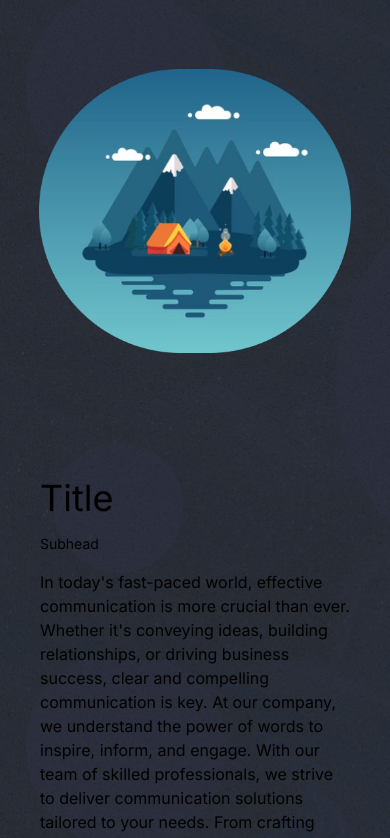
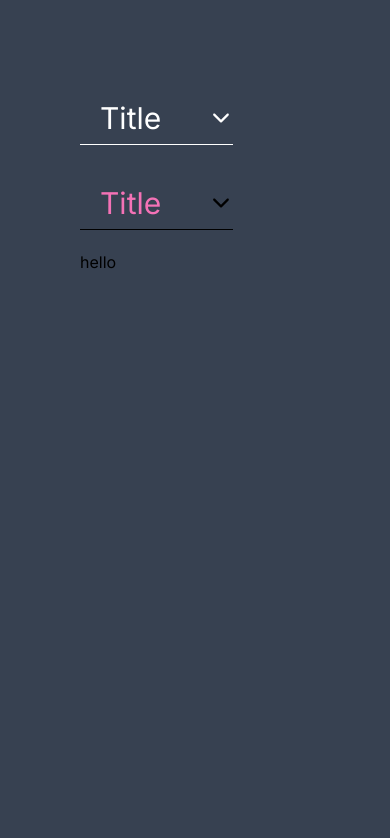
Before and after one commit to nikwib/Devinova, a Next.js app in the folder devinova/: page / in a window 390 px wide. Shown: the top 838 px of the page. Built offline with nearby package versions, Linux system fonts and the light colour scheme.

Commit message:
expandable component and herosection

```diff
--- /dev/null
+++ b/devinova/app/components/Expandable.tsx
@@ -0,0 +1,72 @@
+"use client";
+import { useEffect, useRef, useState } from "react";
+import { IoIosArrowDown, IoIosArrowUp } from "react-icons/io";
+
+const Expandable = ({
+  data,
+  textColor,
+  color,
+}: {
+  data: any;
+  textColor: string;
+  color: string;
+}) => {
+  const [open, setOpen] = useState(false);
+  const [contentHeight, setContentHeight] = useState(0);
+  const contentRef = useRef<HTMLParagraphElement>(null);
+
+  const handleOpen = () => {
+    setOpen(!open);
+  };
+
+  useEffect(() => {
+    if (contentRef.current) {
+      setContentHeight(contentRef.current.clientHeight);
+    }
+  }, [open]);
+
+  return (
+    <article className="py-5 w-full">
+      <section
+        className={`border-b-[1px] ${
+          color === "white" ? "border-white" : "border-black"
+        } pb-2 pl-5 flex items-center justify-between`}
+      >
+        <h3 className={`text-3xl  ${textColor}`}>{data.title}</h3>
+        <button className={`text-2xl text-${color}`} onClick={handleOpen}>
+          {open ? <IoIosArrowUp /> : <IoIosArrowDown />}
+        </button>
+      </section>
+
+      <section
+        className={`relative transition-linear ease-in-out duration-500 overflow-hidden
+${open ? `h-[${contentHeight}px]` : "h-0"}
+`}
+      >
+        <p
+          className={`transition-all ease-in-out duration-500 text-${color} ${
+            open ? "" : "-translate-y-full"
+          }`}
+          ref={contentRef}
+        >
+          Lorem ipsum, dolor sit amet consectetur adipisicing elit. Eveniet eum
+          nulla ipsa velit, veritatis qui deserunt excepturi perspiciatis nihil
+          fugiat fuga nostrum ullam ea, ut laboriosam debitis laudantium
+          incidunt nemo! heer Lorem ipsum, dolor sit amet consectetur
+          adipisicing elit. Eveniet eum nulla ipsa velit, veritatis qui deserunt
+          excepturi perspiciatis nihil fugiat fuga nostrum ullam ea, ut
+          laboriosam debitis laudantium incidunt nemo! there Lorem ipsum, dolor
+          sit amet consectetur adipisicing elit. Eveniet eum nulla ipsa velit,
+          veritatis qui deserunt excepturi perspiciatis nihil fugiat fuga
+          nostrum ullam ea, ut laboriosam debitis laudantium incidunt nemo!
+          balla Lorem ipsum, dolor sit amet consectetur adipisicing elit.
+          Eveniet eum nulla ipsa velit, veritatis qui deserunt excepturi
+          perspiciatis nihil fugiat fuga nostrum ullam ea, ut laboriosam debitis
+          laudantium incidunt nemo!
+        </p>
+      </section>
+    </article>
+  );
+};
+
+export default Expandable;
--- a/devinova/app/components/HeroSection.tsx
+++ b/devinova/app/components/HeroSection.tsx
@@ -1,26 +1,39 @@
 import Image, { StaticImageData } from "next/image";
+import TransparentWithBorderBtn from "./buttons/TransparentWithBorderBtn";
+import PurpleBtn from "./buttons/library/PurpleBtn";
 
 const HeroSection = ({
   image,
-  TextWithButton,
+  TextArea,
   imageRight,
 }: {
   image: StaticImageData;
-  TextWithButton: any
+  TextArea: JSX.Element;
   imageRight: boolean;
 }) => {
-
   return (
     <div
       className={`flex flex-col md:flex-row bg-[url('../public/background.png')] w-full min-h-screen ${
         imageRight && "flex-col-reverse md:flex-row-reverse"
       } `}
     >
-      <div className={`relative md:w-1/2 min-h-[50vh] flex justify-center items-center ${imageRight ? "md:justify-start": "md:justify-end"}`}>
-        <Image alt="pic" src={image} className=" w-4/5 min-w-[291px] max-w-[325px] md:max-w-none" />
+      <div
+        className={`relative md:w-1/2 min-h-[50vh] flex justify-center items-center ${
+          imageRight ? "md:justify-start" : "md:justify-end"
+        }`}
+      >
+        <Image
+          alt="pic"
+          src={image}
+          className=" w-4/5 min-w-[291px] max-w-[325px] md:max-w-none"
+        />
       </div>
-      <div className="flex justify-center items-center md:w-1/2 h-full opacity-100 p-10 md:p-20 xl:p-32">
-        {TextWithButton}
+      <div className="flex flex-col justify-center md:w-1/2 h-full opacity-100 p-10 md:p-20 xl:p-32">
+        {TextArea}
+        <div className="flex flex-row flex-wrap gap-x-4">
+          <PurpleBtn btnText={"Read More"} />
+          <TransparentWithBorderBtn btnText={"Contact"} />
+        </div>
       </div>
     </div>
   );
--- a/devinova/app/components/TextWithButton.tsx
+++ b/devinova/app/components/TextWithButton.tsx
@@ -3,7 +3,7 @@ import BodyTwoHeadings from "./textAreas/BodyTwoHeadings";
 
 const TextWithButton = ( { data } : {data: any} ) => {
   return (
-    <div className="dark:text-white">
+    <div>
       {data.subHeadAbove ? (
         <BodyThreeHeadings data={data} />
       ) : (
--- /dev/null
+++ b/devinova/app/components/buttons/TransparentWithBorderBtn.tsx
@@ -0,0 +1,5 @@
+const TransparentWithBorderBtn = ({ btnText }: { btnText: string }) => {
+    return <button className="shadow-lg shadow-black my-4 border border-customGreen select-none text-customGreen px-6 min-w-52 py-3 rounded-md text-lg">{btnText}</button>;
+}
+
+export default TransparentWithBorderBtn
--- a/devinova/app/components/buttons/UnstyledBtn.tsx
+++ b/devinova/app/components/buttons/UnstyledBtn.tsx
@@ -1,9 +1,5 @@
-import React from 'react'
+const UnstyledBtn = ({ btnText }: { btnText: string }) => {
+  return <button className="shadow-lg shadow-black my-4 border-customGreen select-none text-customGrey px-6 min-w-52 py-3 rounded-md text-lg">{btnText}</button>;
+};
 
-const UnstyledBtn = () => {
-  return (
-    <div>UnstyledBtn</div>
-  )
-}
-
-export default UnstyledBtn
+export default UnstyledBtn;
--- /dev/null
+++ b/devinova/app/components/buttons/library/PurpleBtn.tsx
@@ -0,0 +1,5 @@
+const PurpleBtn = ({ btnText }: { btnText: string }) => {
+    return <button className="shadow-lg shadow-black my-4 bg-violet-400 select-none text-customGrey px-6 min-w-52 py-3 rounded-md text-lg">{btnText}</button>;
+}
+
+export default PurpleBtn
--- a/devinova/app/components/textAreas/BodyThreeHeadings.tsx
+++ b/devinova/app/components/textAreas/BodyThreeHeadings.tsx
@@ -3,7 +3,7 @@ import BodyTwoHeadings from "./BodyTwoHeadings";
 const BodyThreeHeadings = ({ data }: { data: any }) => {
   return (
     <>
-      <h6 className="text-sm">{data.subHeadAbove}</h6>
+      <h6 className="text-sm dark:text-white">{data.subHeadAbove}</h6>
       <BodyTwoHeadings data={data} />
     </>
   );
--- a/devinova/app/components/textAreas/BodyTwoHeadings.tsx
+++ b/devinova/app/components/textAreas/BodyTwoHeadings.tsx
@@ -3,9 +3,9 @@ import React from "react";
 const BodyTwoHeadings = ({ data }: { data: any }) => {
   return (
     <>
-      <h4 className="text-4xl py-4">{data.title}</h4>
-      <h6 className="text-sm">{data.subHead}</h6>
-      <p className="py-4">{data.body}</p>
+      <h4 className="text-4xl py-4 dark:text-white">{data.title}</h4>
+      <h6 className="text-sm dark:text-white">{data.subHead}</h6>
+      <p className="py-4 dark:text-white">{data.body}</p>
     </>
   );
 };
--- a/devinova/app/layout.tsx
+++ b/devinova/app/layout.tsx
@@ -16,7 +16,7 @@ export default function RootLayout({
 }>) {
   return (
     <html lang="en">
-      <body className={inter.className}>{children}</body>
+      <body className={`bg-gray-700 ${inter.className}`}>{children}</body>
     </html>
   );
 }
--- a/devinova/app/page.tsx
+++ b/devinova/app/page.tsx
@@ -1,12 +1,14 @@
 import TextImage1 from "./components/TextImage1";
-import meetingImage from "../public/meeting.png"
+import meetingImage from "../public/meeting.png";
 import TextWithButton from "./components/TextWithButton";
-import meetingImage2 from "../public/meeting2.png"
-import heroImage from "../public/hero.png"
+import meetingImage2 from "../public/meeting2.png";
+import heroImage from "../public/hero.png";
 import TextImage2 from "./components/TextImage2";
 import HeroSection from "./components/HeroSection";
 import LeftArrowInCircleBtn from "./components/buttons/library/LeftArrowInCircleBtn";
 import OpenNewWindowBtn from "./components/buttons/library/OpenNewWindowBtn";
+import BodyTwoHeadings from "./components/textAreas/BodyTwoHeadings";
+import Expandable from "./components/Expandable";
 
 const data2 = {
   subHeadAbove: "subhead above",
@@ -24,12 +26,16 @@ const data1 = {
 };
 
 const Home = () => {
-
-  return (<main>
-  <HeroSection image={heroImage} TextWithButton={<TextWithButton data={data1} />} imageRight={false} />
+  return (
+    <main className="min-h-screen w-full p-20 ">
+      {/* <HeroSection image={heroImage} TextArea={<BodyTwoHeadings data={data1} />} imageRight={false} />
     <TextImage1 image={meetingImage} TextWithButton={<TextWithButton data={data1}/>} imageRight={false} />
-    <TextImage2 image={meetingImage2} TextWithButton={<TextWithButton data={data2} />} imageRight={false} />
-
+    <TextImage2 image={meetingImage2} TextWithButton={<TextWithButton data={data2} />} imageRight={false} /> */}
+      <div className="w-2/3 h-[500px]">
+      <Expandable data={data1} textColor={"text-white"} color={'white'} />
+      <Expandable data={data1} textColor={"text-pink-400"} color={'black'} />
+      <p>hello</p>
+      </div>
     </main>
   );
 };
--- a/devinova/next.config.mjs
+++ b/devinova/next.config.mjs
@@ -1,4 +1,6 @@
 /** @type {import('next').NextConfig} */
-const nextConfig = {};
+const nextConfig = {
+    reactStrictMode: false
+};
 
 export default nextConfig;
```
